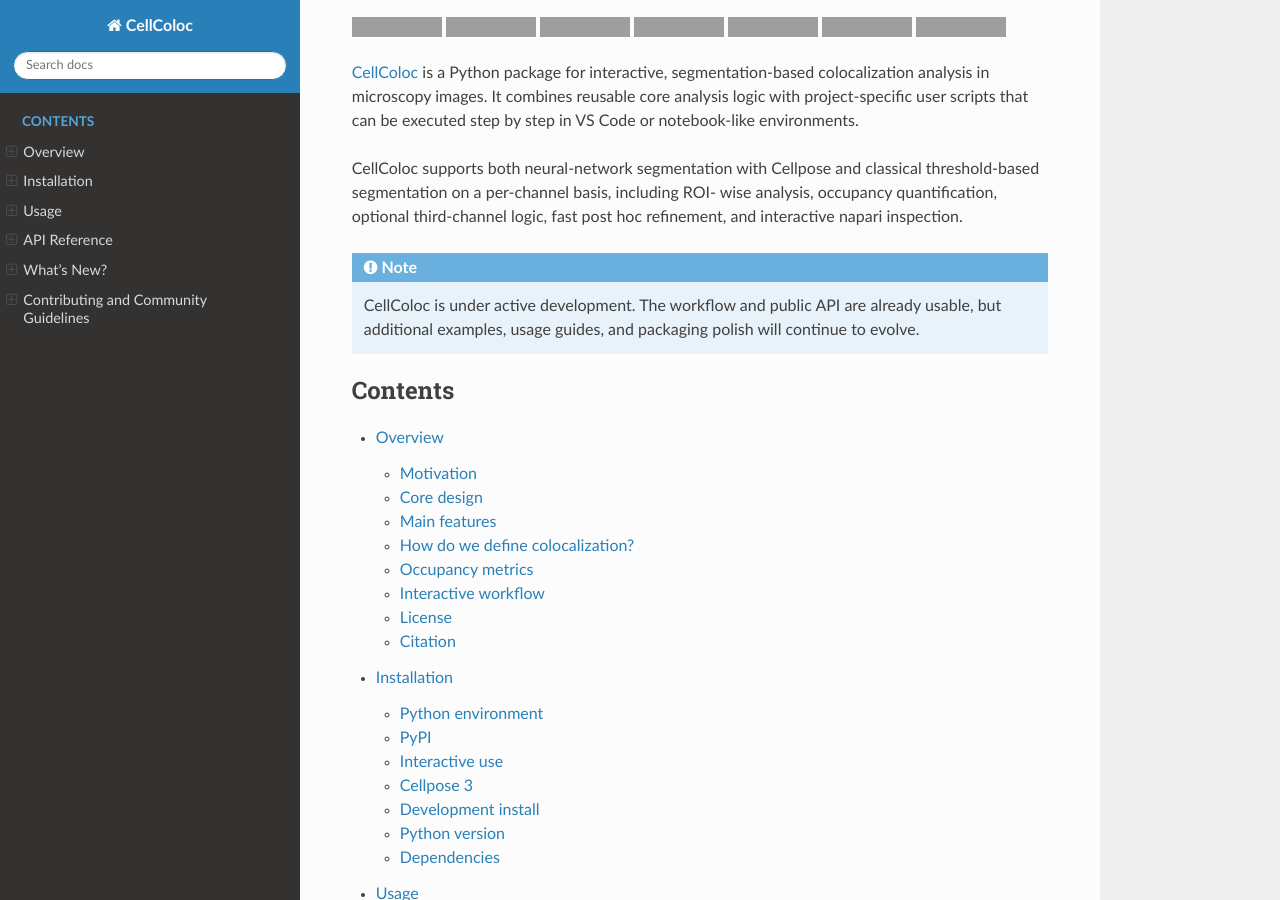
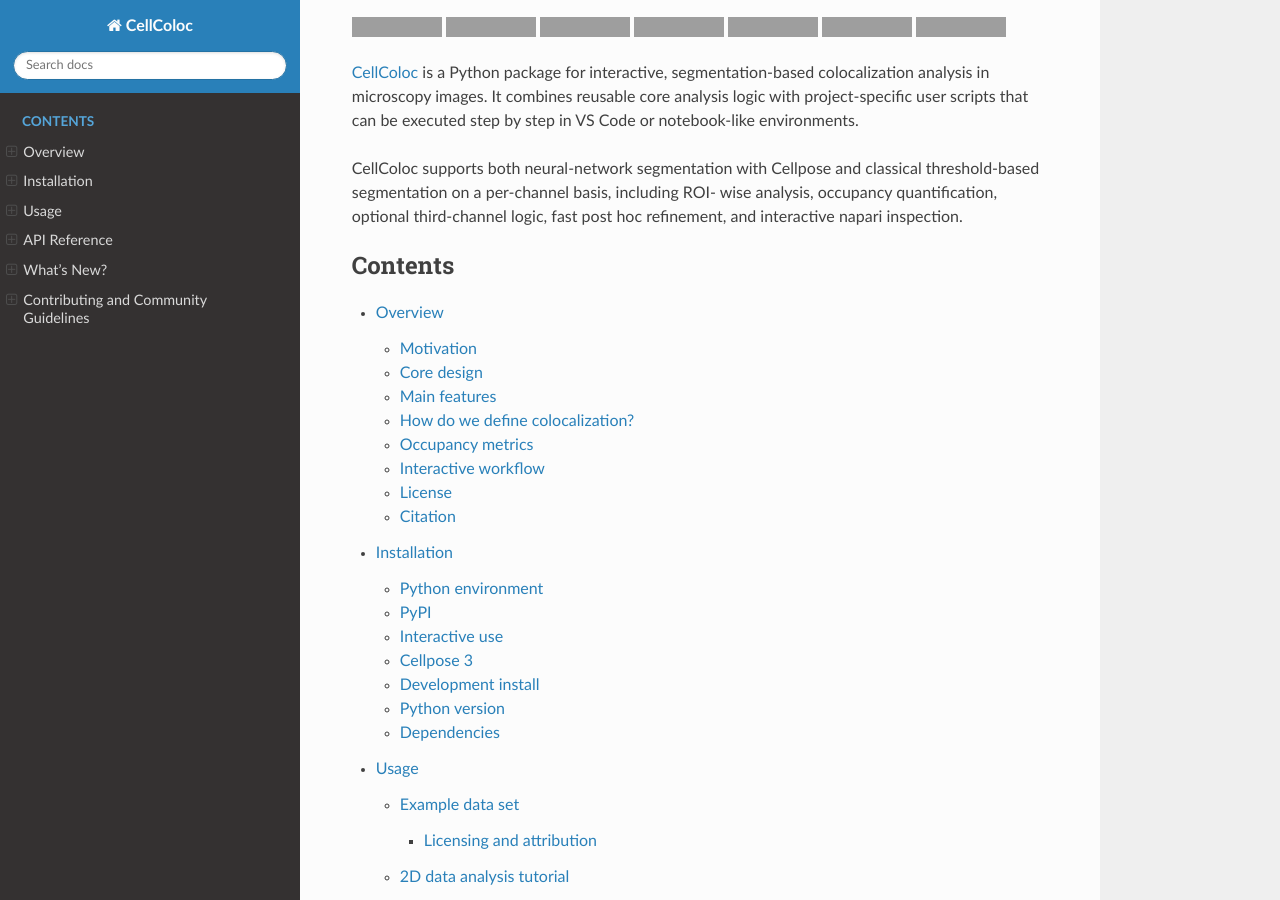
Before and after one commit to FabrizioMusacchio/cellcoloc, a Sphinx documentation site: the page built from docs/source/index.rst, in a window 1280 px wide and 900 px high, scrolled down 722 px, cut to the strip 0-900 px from the top of the window. Built offline with Sphinx 7.4.7 and the Read the Docs theme 3.1.0, drawn with Linux system fonts in a browser that asks for light colours; grey boxes are pictures that could not be loaded.

Commit message:
feat: remove development note from documentation

```diff
--- a/docs/source/index.rst
+++ b/docs/source/index.rst
@@ -82,11 +82,6 @@
 wise analysis, occupancy quantification, optional third-channel logic, fast
 post hoc refinement, and interactive napari inspection.
 
-.. note::
-   CellColoc is under active development. The workflow and public API are
-   already usable, but additional examples, usage guides, and packaging polish
-   will continue to evolve.
-
 
 .. toctree::
    :maxdepth: 3
```
